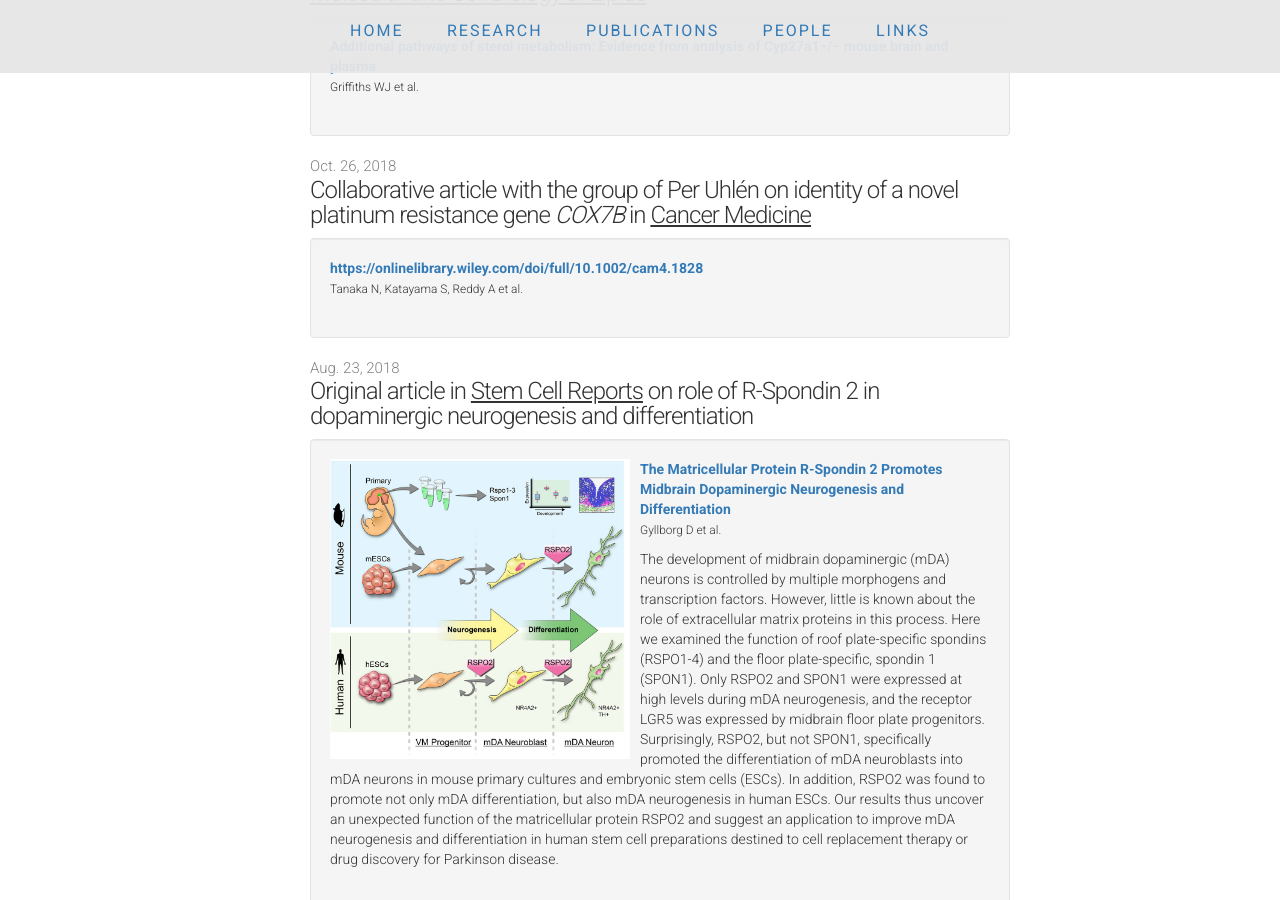
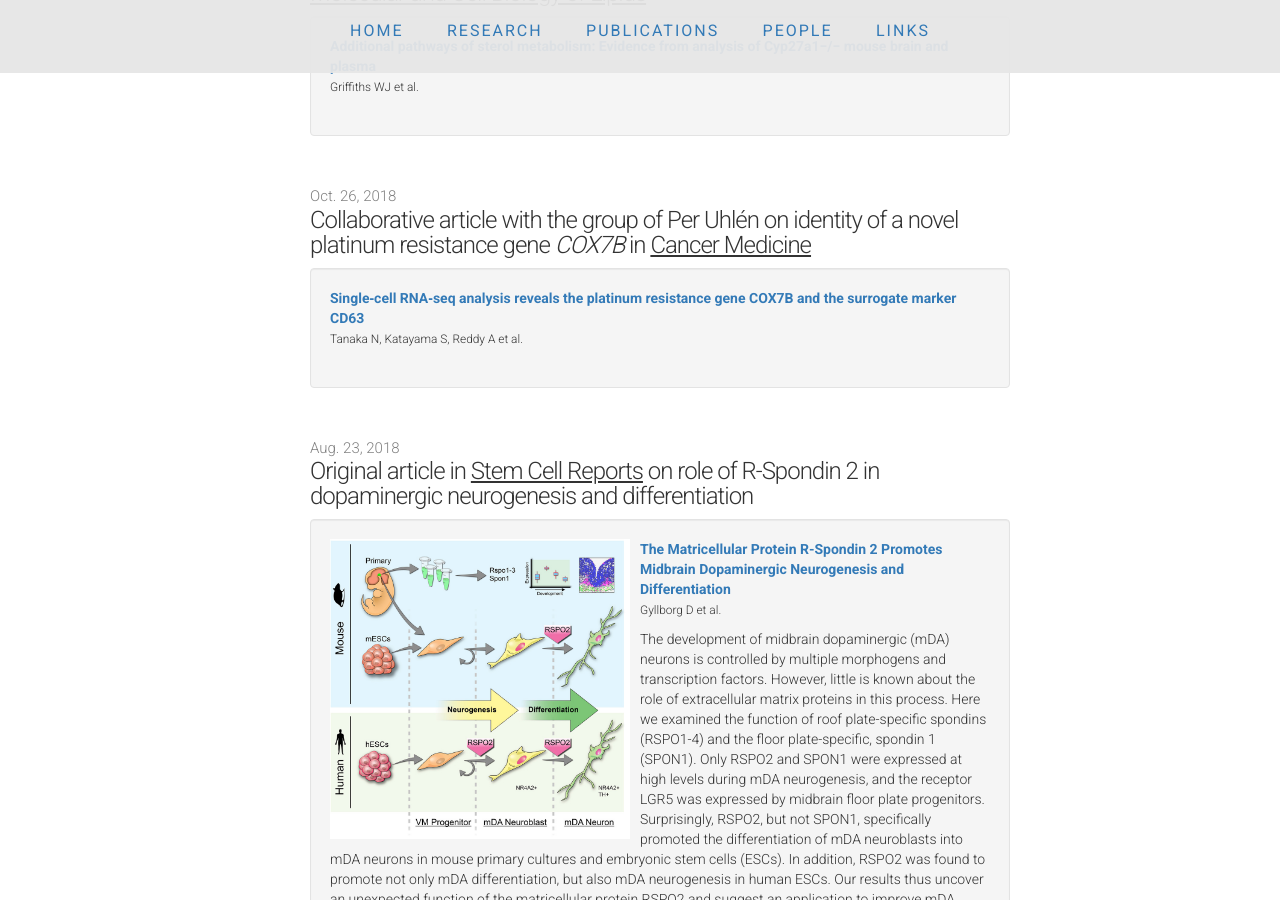
Before and after one commit to ArenasLab/arenaslab.github.io, a Jekyll site: the page index.html, which Jekyll copies as it is, in a window 1280 px wide and 900 px high, scrolled down 713 px. Built offline with Jekyll 4.4.1, drawn with Linux system fonts in a browser that asks for light colours; comment, search, counter and statistics services are not loaded.

Commit message:
Update index.html

```diff
--- a/index.html
+++ b/index.html
@@ -113,6 +113,8 @@
              </li>
            </div>
 
+<p>&nbsp;</p>
+
 	<li>
             <span class="post-date">Oct. 26, 2018</span>
             <span class="post-link">Collaborative article with the group of Per Uhlén on identity of a novel platinum resistance gene <i>COX7B</i> in <u>Cancer Medicine</u></span>
@@ -120,12 +122,13 @@
           <div class="well">
             <li class="media">
               <div class="media-body">
-              <strong class="media-heading"><a href="https://www.nature.com/articles/s41467-018-05016-8">https://onlinelibrary.wiley.com/doi/full/10.1002/cam4.1828</a></strong>
+              <strong class="media-heading"><a href="https://onlinelibrary.wiley.com/doi/full/10.1002/cam4.1828">Single‐cell RNA‐seq analysis reveals the platinum resistance gene COX7B and the surrogate marker CD63</a></strong>
               <p><small>Tanaka N, Katayama S, Reddy A et al.</small></p>
                </div>
              </li>
            </div>
 
+<p>&nbsp;</p>
 
 	<li>
             <span class="post-date">Aug. 23, 2018</span>
```
